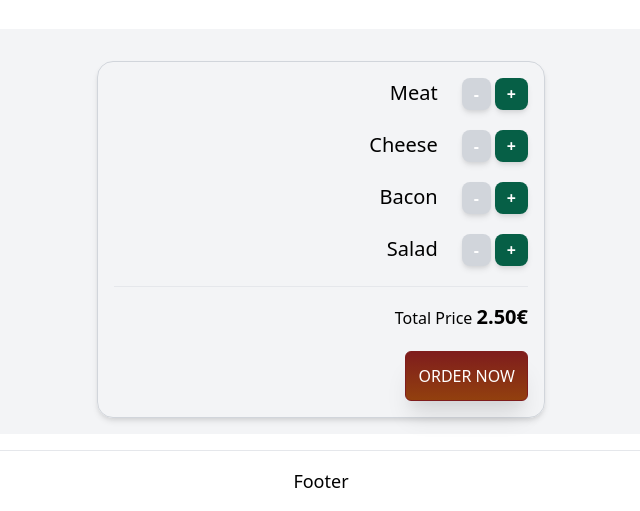
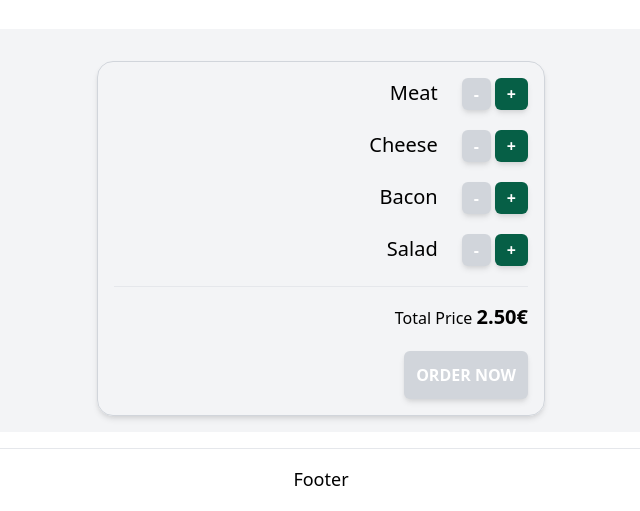
Before and after one commit to pasor1/react-burger-builder, a React (Create React App) app: page / in a window 1280 px wide. Shown: the part 699-1210 px from the top of the page, without its empty margins (319-959 px from the left). Built offline with nearby package versions, Linux system fonts and the light colour scheme.

Commit message:
Added order button whith state active or disabled

```diff
--- a/src/components/BurgerControls/BurgerControl/BurgerControl.js
+++ b/src/components/BurgerControls/BurgerControl/BurgerControl.js
@@ -5,10 +5,10 @@ const BurgerControl = (props) => {
     <div className="mb-5">
       <span className="text-xl mr-6">{props.label}</span>
       {props.disabled
-        ? <button disabled type="button" onClick={props.onClickMinus} className="py-1 px-3 bg-gray-300 text-white font-semibold rounded-lg shadow-md focus:outline-none cursor-default">-</button>
-        : <button type="button" onClick={props.onClickMinus} className="py-1 px-3 bg-red-700 text-white font-semibold rounded-lg shadow-md focus:outline-none hover:bg-red-600 hover:scale-95 transform transition duration-50 ease-in-out">-</button>
+        ? <button disabled type="button" onClick={props.onClickMinus} className="py-1 px-3 bg-gray-300 text-white font-semibold rounded-md shadow-md focus:outline-none cursor-default">-</button>
+        : <button type="button" onClick={props.onClickMinus} className="py-1 px-3 bg-red-700 text-white font-semibold rounded-md shadow-md focus:outline-none hover:bg-red-600 hover:scale-95 transform transition duration-50 ease-in-out">-</button>
       }
-      <button type="button" onClick={props.onClickPlus} className="py-1 px-3 ml-1 bg-green-800 text-white font-semibold rounded-lg shadow-md focus:outline-none hover:bg-green-700 hover:scale-95 transform transition duration-50 ease-in-out">+</button>
+      <button type="button" onClick={props.onClickPlus} className="py-1 px-3 ml-1 bg-green-800 text-white font-semibold rounded-md shadow-md focus:outline-none hover:bg-green-700 hover:scale-95 transform transition duration-50 ease-in-out">+</button>
     </div>
   )
 }
--- a/src/components/BurgerControls/BurgerControls.js
+++ b/src/components/BurgerControls/BurgerControls.js
@@ -16,7 +16,11 @@ const BurgerControls = (props) => {
         ))}
         <hr className="my-4" />
         <p className="text-md font-light">Total Price <span className="text-xl font-bold">{props.totalPrice.toFixed(2)}€</span></p>
-        <button className=" p-3 mt-5 text-white bg-gradient-to-t from-yellow-800 to-red-900 hover:from-yellow-700 hover:to-red-800 rounded-md border border-red-900 shadow-xl outline-none focus:outline-none hover:scale-105 transform transition duration-50 ease-in-out"> ORDER NOW</button>
+        {props.purchasable
+          ? <button className=" p-3 mt-5 text-white bg-gradient-to-t from-yellow-800 to-red-900 hover:from-yellow-700 hover:to-red-800 rounded-md border border-red-900 shadow-xl outline-none focus:outline-none hover:scale-105 transform transition duration-50 ease-in-out"> ORDER NOW</button>
+          : <button className=" p-3 mt-5 bg-gray-300 text-white font-semibold rounded-md shadow-md focus:outline-none cursor-default"> ORDER NOW</button>
+        }
+
       </div>
     </div>
   )
--- a/src/containers/BurgerBuilder/BurgerBuilder.js
+++ b/src/containers/BurgerBuilder/BurgerBuilder.js
@@ -35,6 +35,13 @@ class BurgerBuilder extends React.Component {
     purchasable: false
   }
 
+  updatePurchaseState = (ingredients) => {
+    const isPurchasable = ingredients.length > 0;
+    this.setState({
+      purchasable: isPurchasable
+    });
+  }
+
   updateTotalPrice = (ingredients) => {
     const total = ingredients.reduce((acc, curr) => {
       let subTotal = 0;
@@ -46,8 +53,9 @@ class BurgerBuilder extends React.Component {
       return acc + subTotal;
     }, 0)
     this.setState({
-      totalPrice: START_PRICE + total,
+      totalPrice: START_PRICE + total
     });
+    this.updatePurchaseState(ingredients);
   }
 
   addIngredientHandler = (ingredient) => {
@@ -75,7 +83,12 @@ class BurgerBuilder extends React.Component {
     return (
       <Aux>
         <Burger ingredients={this.state.ingredients} />
-        <BurgerControls onClickPlus={this.addIngredientHandler} onClickMinus={this.removeIngredientHandler} totalPrice={this.state.totalPrice} ingredients={this.state.ingredients} />
+        <BurgerControls
+          onClickPlus={this.addIngredientHandler}
+          onClickMinus={this.removeIngredientHandler}
+          totalPrice={this.state.totalPrice}
+          ingredients={this.state.ingredients}
+          purchasable={this.state.purchasable} />
       </Aux>
     )
   }
```
Also changed, not shown: 1 other file (tests, documents, lock files or other folders).
